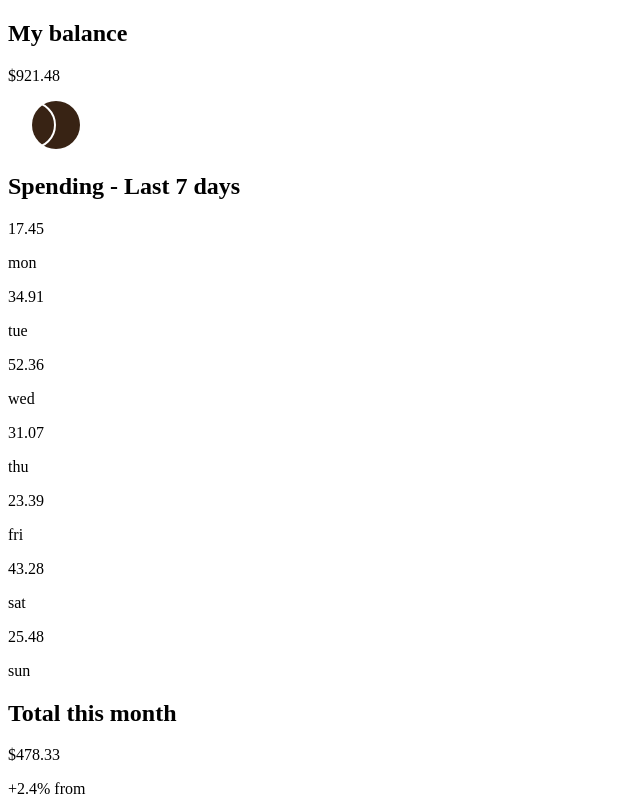
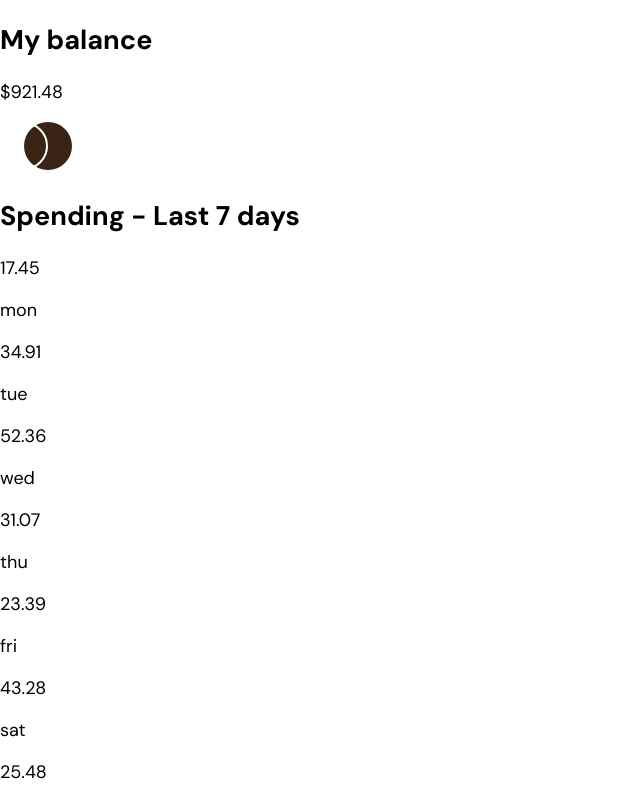
Before and after one commit to annaduong17/expenses-chart, a React (Create React App) app: page / in a window 1280 px wide. Shown: the top 800 px of the page, without its empty margins (0-640 px from the left). Built offline with nearby package versions, Linux system fonts and the light colour scheme; no server answers.

Commit message:
create and import index.scss into index.js and set up fonts and colors

```diff
--- a/package.json
+++ b/package.json
@@ -9,6 +9,7 @@
     "react": "^18.2.0",
     "react-dom": "^18.2.0",
     "react-scripts": "5.0.1",
+    "sass": "^1.69.6",
     "web-vitals": "^2.1.4"
   },
   "scripts": {
--- a/src/index.js
+++ b/src/index.js
@@ -1,3 +1,4 @@
+import './index.scss';
 import React from 'react';
 import ReactDOM from 'react-dom/client';
 import App from './App';
--- /dev/null
+++ b/src/index.scss
@@ -0,0 +1,15 @@
+@import url('https://fonts.googleapis.com/css2?family=DM+Sans:opsz,wght@9..40,400;9..40,700&display=swap');
+
+$red: hsl(10, 79%, 65%);
+$cyan: hsl(186, 34%, 60%);
+$dark-brown: hsl(25, 47%, 15%);
+$med-brown: hsl(28, 10%, 53%);
+$cream: hsl(27, 66%, 92%);
+$pale-orange: hsl(33, 100%, 98%);
+
+body {
+  box-sizing: border-box;
+  margin: 0;
+  font-size: 18px;
+  font-family: 'DM Sans', sans-serif;
+}
```
Also changed, not shown: 1 other file (tests, documents, lock files or other folders).
